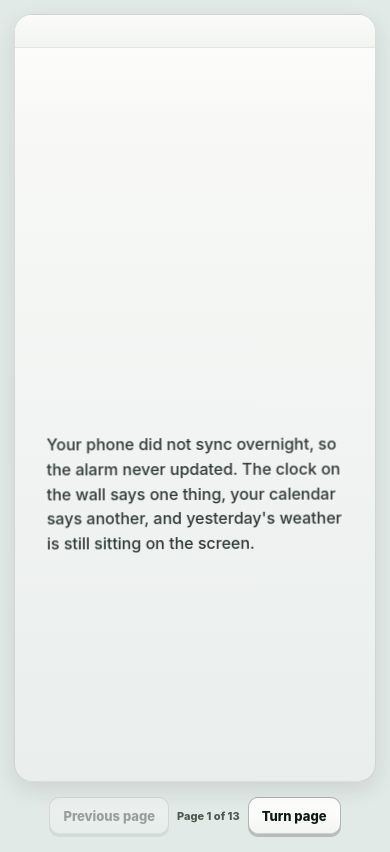
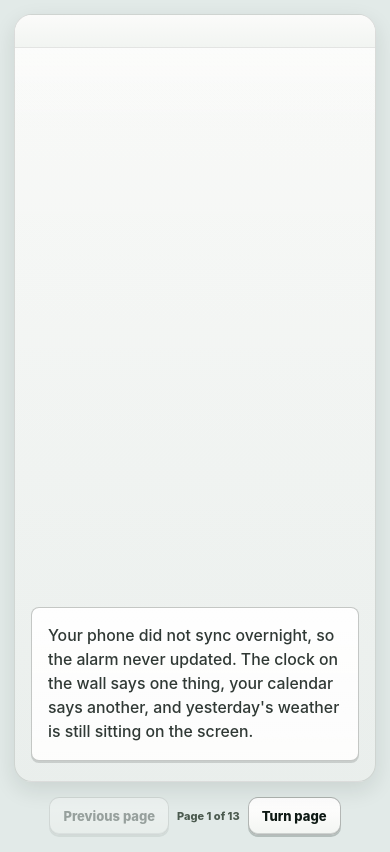
Before and after one commit to isabellereks/without-datacenters, a React (Vite) app: page / in a window 390 px wide. Built offline with nearby package versions, Linux system fonts and the light colour scheme.

Commit message:
Move story text into bottom caption box

```diff
--- a/src/styles.css
+++ b/src/styles.css
@@ -318,15 +318,20 @@ button {
 .caption-card {
   position: absolute;
   z-index: 3;
-  left: clamp(2rem, 7vw, 5rem);
-  top: calc(50% + 1rem);
-  bottom: auto;
-  width: min(39rem, calc(100% - 4rem));
-  border-radius: 0;
-  background: transparent;
-  box-shadow: none;
-  padding: 0;
-  transform: translateY(-50%);
+  left: 50%;
+  top: auto;
+  bottom: clamp(2rem, 7vh, 4.25rem);
+  width: min(42rem, calc(100% - 5rem));
+  border: 1px solid color-mix(in oklch, var(--ink) 24%, transparent);
+  border-radius: 8px;
+  background:
+    linear-gradient(180deg, rgba(255, 255, 255, 0.82), rgba(255, 255, 255, 0.54)),
+    color-mix(in oklch, var(--page) 94%, white);
+  box-shadow:
+    inset 0 1px 0 rgba(255, 255, 255, 0.9),
+    0 2px 0 color-mix(in oklch, var(--ink) 15%, transparent);
+  padding: 1.25rem 1.5rem;
+  transform: translateX(-50%);
   animation: caption-settle 560ms 120ms cubic-bezier(0.22, 1, 0.36, 1) both;
 }
 
@@ -373,11 +378,11 @@ h1 {
 }
 
 p {
-  max-width: 38rem;
+  max-width: 100%;
   color: color-mix(in oklch, var(--ink) 86%, transparent);
-  font-size: 1.35rem;
-  font-weight: 520;
-  line-height: 1.62;
+  font-size: 1.1875rem;
+  font-weight: 500;
+  line-height: 1.58;
   margin-top: 0;
   text-wrap: pretty;
 }
@@ -552,12 +557,10 @@ p {
   }
 
   .caption-card {
-    left: 0.875rem;
-    right: 0.875rem;
-    bottom: 0.875rem;
-    width: auto;
-    border-radius: 14px;
-    padding: 1.5rem;
+    bottom: 1.5rem;
+    width: calc(100% - 2.5rem);
+    border-radius: 8px;
+    padding: 1.125rem 1.25rem;
   }
 
   h1 {
@@ -567,7 +570,7 @@ p {
   }
 
   p {
-    font-size: 1.15rem;
+    font-size: 1.0625rem;
   }
 }
 
@@ -586,7 +589,9 @@ p {
   }
 
   .caption-card {
-    padding: 1.125rem;
+    bottom: 1.25rem;
+    width: calc(100% - 2rem);
+    padding: 1rem;
   }
 
   h1 {
@@ -597,8 +602,8 @@ p {
   }
 
   p {
-    font-size: 1rem;
-    line-height: 1.55;
+    font-size: 0.9875rem;
+    line-height: 1.52;
   }
 
   .note {
@@ -662,11 +667,11 @@ p {
 @keyframes caption-settle {
   from {
     opacity: 0.84;
-    transform: translateY(0.5rem) rotate(-0.18deg);
+    transform: translateX(-50%) translateY(0.5rem);
   }
   to {
     opacity: 1;
-    transform: translateY(0) rotate(-0.18deg);
+    transform: translateX(-50%) translateY(0);
   }
 }
 
```
